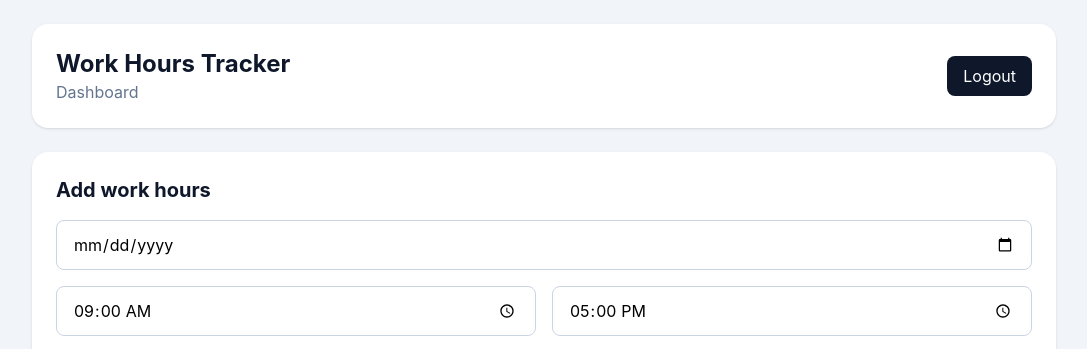
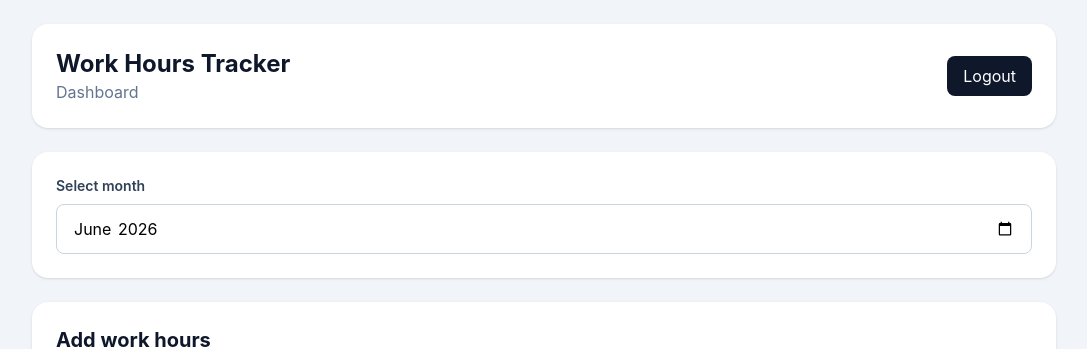
Before and after one commit to birabotto/work-hours-tracker-, a React (Vite) app: page /dashboard in a window 1280 px wide. Shown: the top 349 px of the page, without its empty margins (96-1183 px from the left). Built offline with nearby package versions, Linux system fonts and the light colour scheme; no server answers; the database is empty.

Commit message:
feat: filter work entries by month

```diff
--- a/src/pages/Dashboard.tsx
+++ b/src/pages/Dashboard.tsx
@@ -6,11 +6,19 @@ import SmsPreview from "../components/SmsPreview";
 
 export default function Dashboard() {
   const [entries, setEntries] = useState<WorkEntry[]>([]);
+  const [selectedMonth, setSelectedMonth] = useState(
+    new Date().toISOString().slice(0, 7),
+  );
 
   async function loadEntries() {
+    const startDate = `${selectedMonth}-01`;
+    const endDate = `${selectedMonth}-31`;
+
     const { data, error } = await supabase
       .from("work_entries")
       .select("id, work_date, start_time, end_time")
+      .gte("work_date", startDate)
+      .lte("work_date", endDate)
       .order("work_date", { ascending: true });
 
     if (error) {
@@ -22,22 +30,8 @@ export default function Dashboard() {
   }
 
   useEffect(() => {
-    async function fetchEntries() {
-      const { data, error } = await supabase
-        .from("work_entries")
-        .select("id, work_date, start_time, end_time")
-        .order("work_date", { ascending: true });
-
-      if (error) {
-        alert(error.message);
-        return;
-      }
-
-      setEntries(data || []);
-    }
-
-    fetchEntries();
-  }, []);
+    loadEntries();
+  }, [selectedMonth]);
 
   async function handleLogout() {
     await supabase.auth.signOut();
@@ -79,7 +73,18 @@ export default function Dashboard() {
             Logout
           </button>
         </header>
+        <section className="rounded-2xl bg-white p-6 shadow">
+          <label className="block text-sm font-semibold text-slate-700">
+            Select month
+          </label>
 
+          <input
+            type="month"
+            value={selectedMonth}
+            onChange={(e) => setSelectedMonth(e.target.value)}
+            className="mt-2 w-full rounded-lg border border-slate-300 px-4 py-3"
+          />
+        </section>
         <WorkEntryForm onEntryCreated={loadEntries} />
         <WorkEntryList entries={entries} onDeleteEntry={handleDeleteEntry} />
         <SmsPreview entries={entries} />
```
